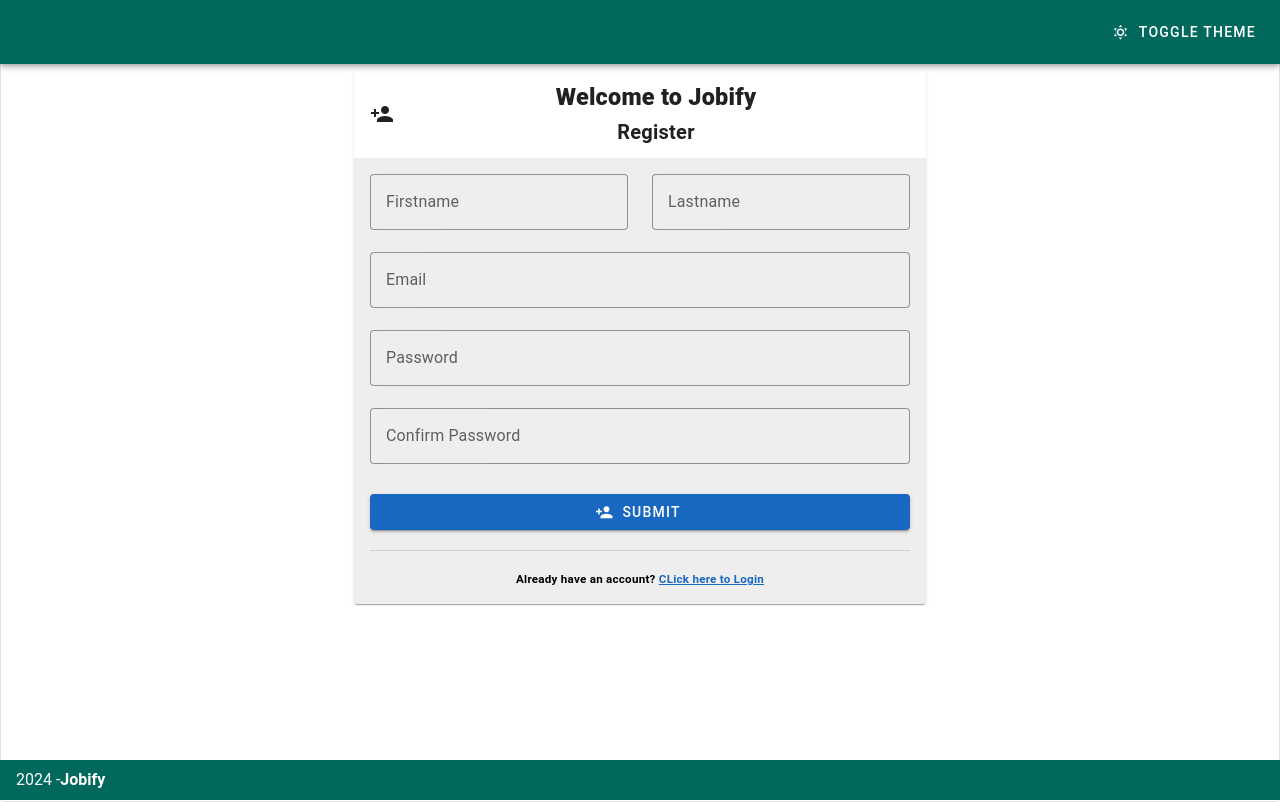
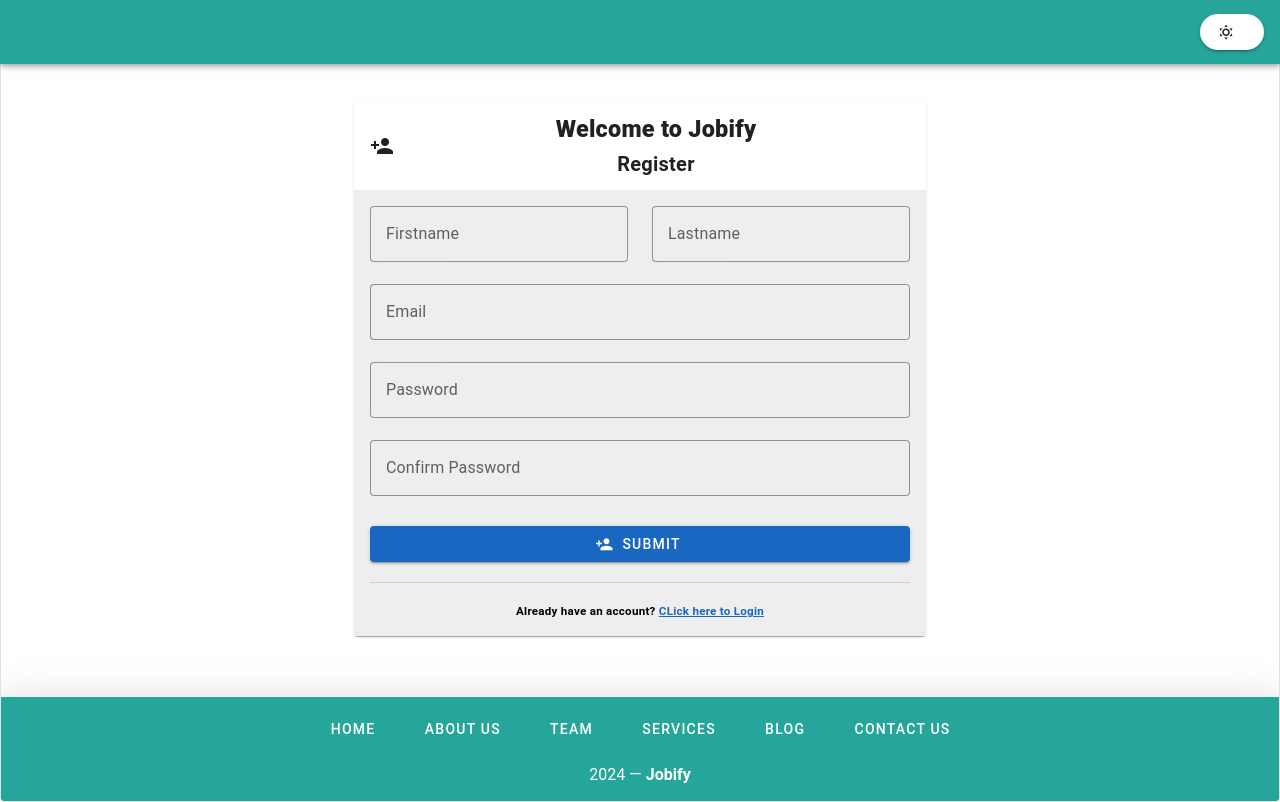
Before and after one commit to cjbantillo/Jobify-Application, a Vue app: page /register in a window 1280 px wide. Built offline with nearby package versions, Linux system fonts and the light colour scheme.

Commit message:
update applayout and views

```diff
--- a/src/components/layout/AppLayout.vue
+++ b/src/components/layout/AppLayout.vue
@@ -6,34 +6,57 @@ const theme = ref('light')
 function onClick() {
   theme.value = theme.value === 'light' ? 'dark' : 'light'
 }
+
+const links = [
+  'Home',
+  'About Us',
+  'Team',
+  'Services',
+  'Blog',
+  'Contact Us',
+]
 </script>
+
 <template>
   <!-- toggle switch app bar login main -->
-  <v-responsive class="border rounded">
+  <v-responsive class="border rounded"  >
     <v-app :theme="theme" class="d-flex flex-column fill-height">
       <!-- Add 'fixed' to v-app-bar so it doesn't cover the main content -->
-      <v-app-bar fixed class="px-3 mb-4" color="teal-darken-3">
+      <v-app-bar fixed class="px-3 mb-4" :color="theme === 'light' ? 'teal-lighten-1' : 'teal-darken-3' ">
         <v-spacer></v-spacer>
 
         <v-btn
           :prepend-icon="
-            theme === 'light' ? 'mdi-weather-sunny' : 'mdi-weather-night'
-          "
-          text="Toggle Theme"
-          slim
+            theme === 'light' ? 'mdi-weather-sunny' : 'mdi-weather-night'"
+          variant="elevated"
+          rounded="xl"
           @click="onClick"
         ></v-btn>
       </v-app-bar>
 
       <!-- Add 'pt-8' to v-main to give space for the fixed app bar -->
-      <v-main class="d-flex flex-column flex-grow-1 pt-8">
-        <v-container>
+      <v-main class="d-flex flex-column flex-grow-1 pt-8" >
+        <v-container >
           <slot name="content"></slot>
         </v-container>
       </v-main>
 
-      <v-footer color="teal-darken-3" app>
-        2024 - <strong>Jobify</strong>
+      <v-footer :color="theme === 'light' ? 'teal-lighten-1' : 'teal-darken-3' " elevation="24">
+        <v-row justify="center" no-gutters>
+          <v-btn
+            v-for="link in links"
+            :key="link"
+            class="mx-2"
+            color="white"
+            rounded="xl"
+            variant="text"
+          >
+            {{ link }}
+          </v-btn>
+          <v-col class="text-center mt-4" cols="12">
+            {{ new Date().getFullYear() }} — <strong>Jobify</strong>
+          </v-col>
+        </v-row>
       </v-footer>
     </v-app>
   </v-responsive>
--- a/src/router/index.js
+++ b/src/router/index.js
@@ -15,8 +15,15 @@ const router = createRouter({
       name: 'register',
       component: RegisterView
     },
-
-  ]
+  ],
+  // Move scrollBehavior outside of routes
+  scrollBehavior(to, from, savedPosition) {
+    if (savedPosition) {
+      return savedPosition; // Retain position when using browser's back/forward buttons
+    } else {
+      return { top: 0 }; // Scroll to the top on navigation or refresh
+    }
+  }
 })
 
 export default router
--- a/src/views/auth/LoginView.vue
+++ b/src/views/auth/LoginView.vue
@@ -5,7 +5,7 @@ import AppLayout from '@/components/layout/AppLayout.vue'
 <template>
   <AppLayout>
     <template #content>
-      <v-row>
+      <v-row class="mt-5 mb-10">
         <v-col cols="12" md="6" class="mx-auto pt-16">
           <v-card
             class="mx-auto "
--- a/src/views/auth/RegisterView.vue
+++ b/src/views/auth/RegisterView.vue
@@ -5,7 +5,7 @@ import AppLayout from '@/components/layout/AppLayout.vue'
 <template>
   <AppLayout>
     <template #content>
-      <v-row>
+      <v-row class="mt-5 mb-5">
         <v-col cols="12" md="6" class="mx-auto mt-5">
           <v-card
             class="mx-auto"
```
